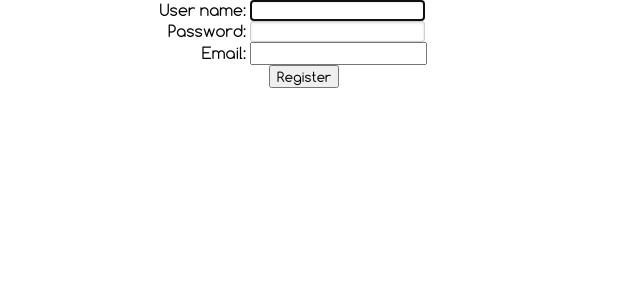
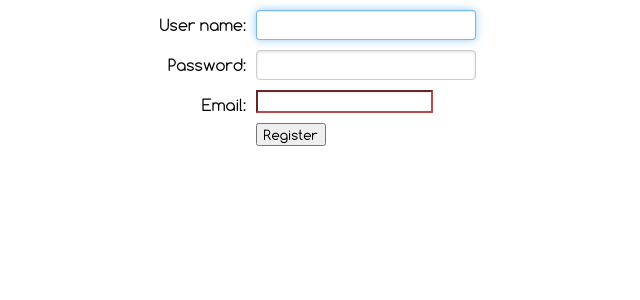
Before and after one commit to ariunbayar/hexic, a Django app: template admin/templates/admin/admin_form.html in a window 1280 px wide. Shown: the top 300 px of the page, without its empty margins (298-938 px from the left). Run offline with Django 3.2, Linux system fonts and the light colour scheme; the template is opened without the code that fills it: values that come from a table or form of the project are taken from there, others are empty; tables that the repository leaves empty hold one stand-in row (values such as "Sample post"); parts of the project's set-up code (start-up, migrations or seed data) failed here and were passed over.

Commit message:
R22: updated form design

```diff
--- a/admin/templates/admin/admin_form.html
+++ b/admin/templates/admin/admin_form.html
@@ -4,20 +4,38 @@
 
 <form action="" method="POST">
   {% csrf_token %}
+  {% if form.user_name.errors %}
+  <div class='errors'>
+  {% else %}
   <div>
+  {% endif %}
     <label for="id_user_name">User name:</label>
+    <div class='controls'>
       {{ form.user_name }}
       {{ form.user_name.errors }}
     </div>
+  </div>
+  {% if form.password.errors %}
+  <div class='errors'>
+  {% else %}
   <div>
+  {% endif %}
     <label for="id_password">Password:</label>
+    <div class='controls'>
       {{ form.password }}
       {{ form.password.errors }}
     </div>
+  </div>
+  {% if form.email.errors %}
+  <div class='errors'>
+  {% else %}
   <div>
+  {% endif %}
     <label for="id_email">Email:</label>
+    <div class='controls'>
       {{ form.email }}
       {{ form.email.errors }}
+    </div>
   </div>
   {% if form.instance.pk %}
   <input type="submit" value="Update" />
--- a/static/css/main.css
+++ b/static/css/main.css
@@ -107,38 +107,6 @@ tbody tr:hover {
 .span* {display: inline-block;}
 /* }}} */
 
-/* form {{{ */
-form label{
-    width: 40%;
-    display: inline-block;
-    padding: 0px;
-    text-align: right;
-}
-
-input[type="text"],
-input[type="password"]
-{
-    border: 1px solid #ccc;
-    border-radius: 3px;
-    box-shadow: 0px 1px 3px #ddd inset;
-}
-
-form div {
-    margin: auto;
-}
-
-form input[type="submit"] {
-    margin-left: 42.4%;
-}
-
-ul.errorlist {
-    color: red;
-    list-style: none;
-    height: 15px;
-    margin: 5px;
-}
-/* }}} */
-
 /* flash-messages {{{ */
 .alert {
     margin-bottom: 5px;
@@ -181,4 +149,87 @@ ul.errorlist {
 }
 /* }}} */
 
+/* form {{{ */
+form {
+    margin-top: 10px;
+}
+form label {
+    width: 40%;
+    float: left;
+    display: inline-block;
+    padding: 0px;
+    padding-top: 5px;
+    margin: auto;
+    margin-bottom: 5px;
+    text-align: right;
+}
+
+form div .controls {
+    width: auto;
+    margin-left: 41%;
+}
+
+form .controls input {
+    border-color: #b94a48;
+    box-shadow: inset 0 1px 1px rgba(0, 0, 0, 0.075);
+}
+
+form .controls input:focus {
+    border-color: rgba(82, 168, 236, 0.8);
+    outline: 0px;
+    box-shadow: inset 0 1px 1px rgba(0, 0, 0, 0.075), 0 0 8px rgba(82, 168, 236, 0.6);
+    -webkit-transition: border linear 0.2s, box-shadow linear 0.2s;
+}
+
+form input[type='text'],
+form input[type='password']{
+    display: inline-block;
+    margin: 0px;
+    vertical-align: middle;
+    background-color: #fff;
+    border: 1px solid #ccc;
+    height: 20px;
+    padding: 4px 6px;
+    line-height: 20px;
+    border-radius: 4px;
+    width: 206px;
+    box-shadow: 0px 1px 3px #ddd inset;
+}
+
+form div {
+    margin: auto;
+    margin-bottom: 10px;
+}
+
+form input[type="submit"] {
+    margin-left: 41%;
+}
+/* }}} */
+
+/* form error {{{ */
+form .errors .controls input:focus {
+    border-color: #953b39;
+    box-shadow: inset 0 1px 1px rgba(0, 0, 0, 0.075), 0 0 6px #d59392;
+    outline: 0px;
+}
+
+form .errors label {
+    color: #b94a48;
+}
+
+form .errors .controls input {
+    border-color: #b94a48;
+    color: #b94a48;
+}
+
+.errorlist {
+    color: #b94a48;
+    margin: 0px;
+    padding-left: 5px;
+    display: inline-block;
+    vertical-align: middle;
+    list-style: none;
+}
+/* }}} */
+
 /* vim: set foldmethod=marker : */
```
Also changed, not shown: admin/templates/admin/account_form.html (+28 -7 lines), admin/templates/admin/messages.html (+6 -2 lines), security/templates/security/index.html (+5 -3 lines). Lines whose indentation alone changed are shown as unchanged.
